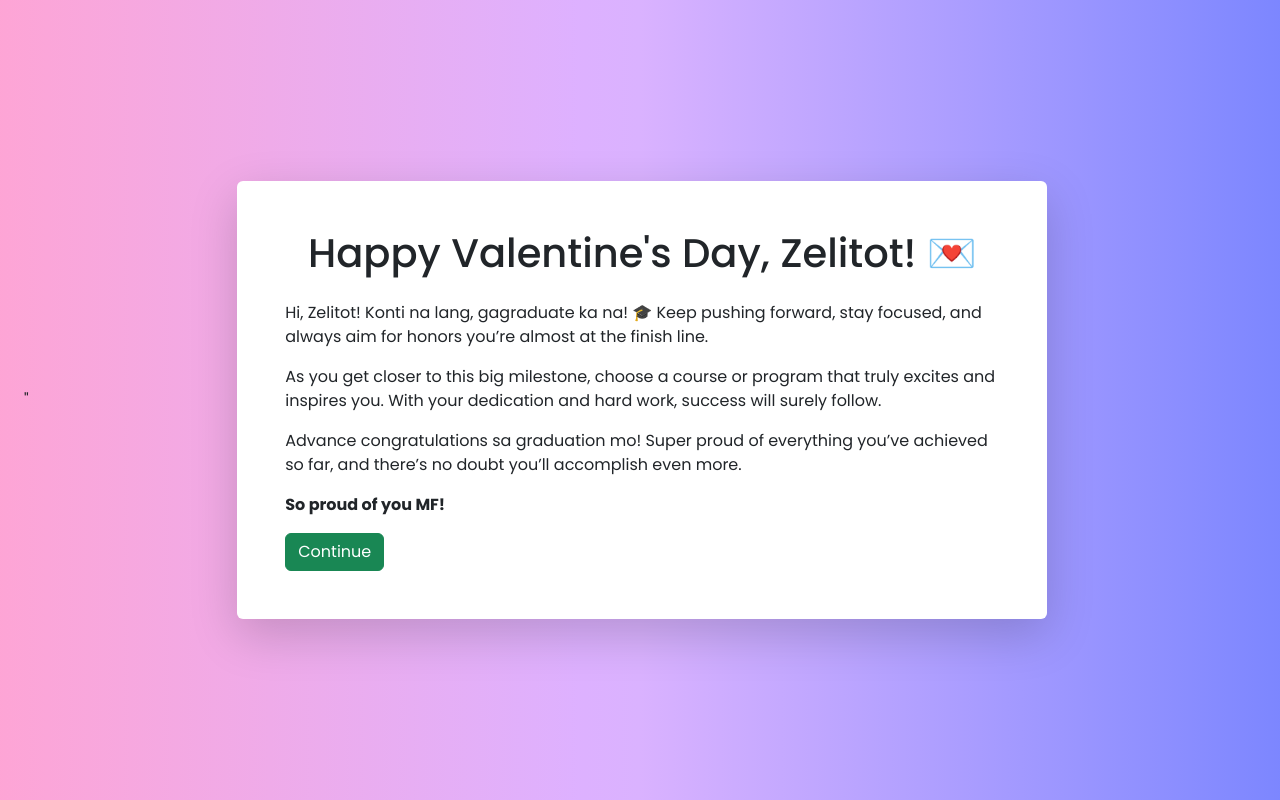
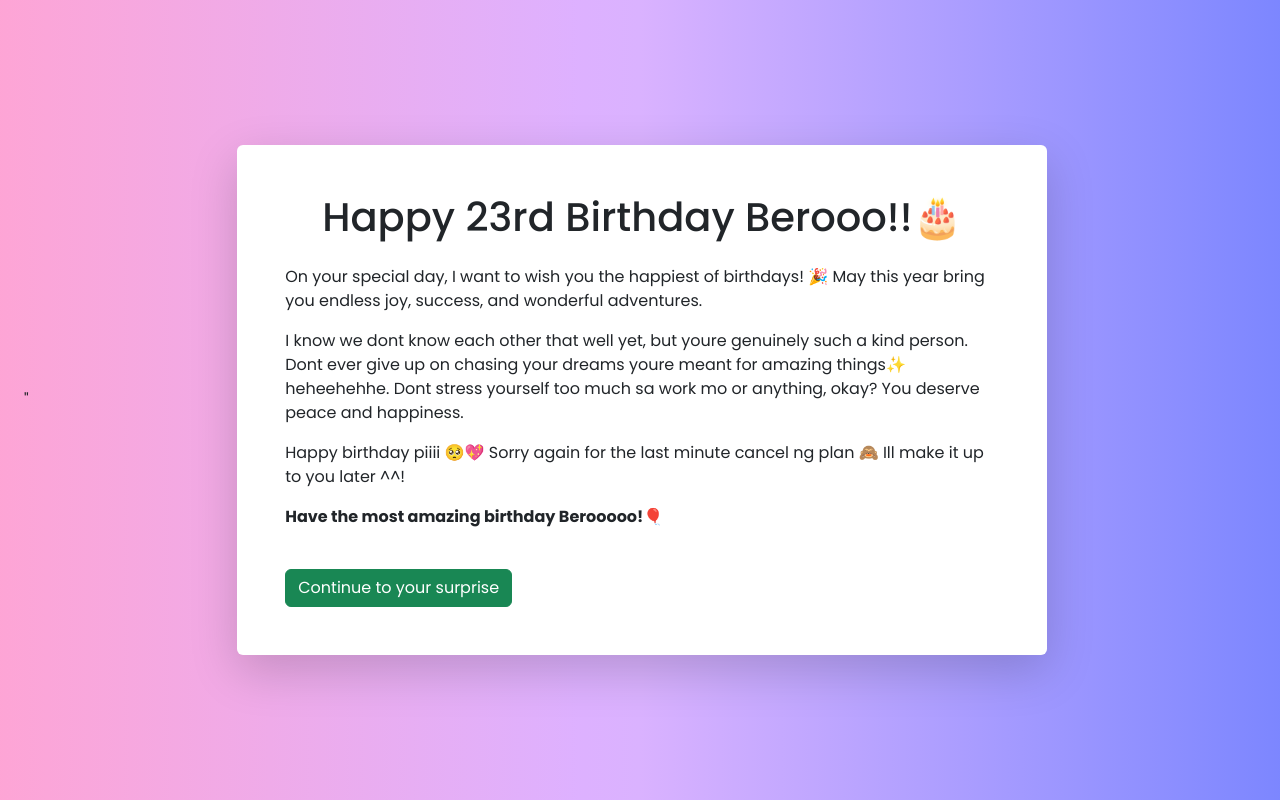
Before and after one commit to Liebe3/zel, a React (Vite) app: page /zel/letter in a window 1280 px wide. Built offline with nearby package versions, Linux system fonts and the light colour scheme.

Commit message:
just birthay message

```diff
--- a/src/components/Flower.jsx
+++ b/src/components/Flower.jsx
@@ -7,7 +7,7 @@ const Flower = () => {
     <div className="flowers-container">
       <div className="flowers-card">
         <h1 className="flowers-title">
-          Hello Zelitot! Here's a tulips flower just for you!!!{" "}
+          Happy 23rd Birthday! Here's a special birthday flowers for you!
           <IoMdFlower className="flower-icon" />
         </h1>
         <div className="image-container">
--- a/src/components/LetterForZel.jsx
+++ b/src/components/LetterForZel.jsx
@@ -17,27 +17,31 @@ const LetterForZel = () => {
           <div className="card shadow-lg border-0">
             <div className="card-body p-5">
               <h1 className="text-center mb-4">
-                Happy Valentine's Day, Zelitot! 💌
+                Happy 23rd Birthday Berooo!!🎂
               </h1>
               <div className="letter-content">
                 <p>
-                  Hi, Zelitot! Konti na lang, gagraduate ka na! 🎓 Keep pushing
-                  forward, stay focused, and always aim for honors you’re almost
-                  at the finish line.
+                  On your special day, I want to wish you the happiest of
+                  birthdays! 🎉 May this year bring you endless joy, success,
+                  and wonderful adventures.
                 </p>
                 <p>
-                  As you get closer to this big milestone, choose a course or
-                  program that truly excites and inspires you. With your
-                  dedication and hard work, success will surely follow.
+                  I know we dont know each other that well yet, but youre
+                  genuinely such a kind person. Dont ever give up on chasing
+                  your dreams youre meant for amazing things✨ heheehehhe.
+                  Dont stress yourself too much sa work mo or anything, okay? You
+                  deserve peace and happiness.
                 </p>
                 <p>
-                  Advance congratulations sa graduation mo! Super proud of
-                  everything you’ve achieved so far, and there’s no doubt you’ll
-                  accomplish even more.
+                Happy birthday piiii 🥺💖
+                Sorry again for the last minute cancel ng plan 🙈 Ill make it up to you later ^^!
                 </p>
-                <p className="fw-bold">So proud of you MF!</p>
-                <button className="btn btn-success" onClick={hanldeContinue}>
-                  Continue
+                <p className="fw-bold">Have the most amazing birthday Berooooo!🎈</p>
+                <button
+                  className="btn btn-success mt-4"
+                  onClick={hanldeContinue}
+                >
+                  Continue to your surprise
                 </button>
               </div>
             </div>
--- a/src/components/UserName.jsx
+++ b/src/components/UserName.jsx
@@ -29,27 +29,27 @@ const UserName = () => {
         }`}
       >
         <h1 className="text-4xl md:text-6xl font-bold text-white mb-6 animate-bounce">
-          Belated Happy Valentine's, Zelitot
+          Happy 23rd Birthday Berooo!
           <FaHeart
             className="inline-block ml-2 text-red-500 animate-pulse"
             size={48}
           />
         </h1>
         <p className="text-xl md:text-2xl text-pink-100 mb-8">
-          Congratulations on consistently being an honor student!
+          Wishing you an amazing birthday filled with joy and laughter! 🎉
         </p>
         <div className="space-y-4">
           <button
             className="bg-white text-pink-500 px-6 py-3 m-2 rounded-full font-semibold text-lg hover:bg-pink-100 transition-colors duration-300"
             onClick={handleVirtualuHug}
           >
-            Hug for you
+            Birthday Hug
           </button>
           <button
             className="bg-pink-500 text-white px-6 py-3 m-2 rounded-full font-semibold text-lg hover:bg-pink-600 transition-colors duration-300"
             onClick={handleLeteer}
           >
-            Letter for you
+            Birthday Message
           </button>
         </div>
       </div>
--- a/src/components/VirtualHug.jsx
+++ b/src/components/VirtualHug.jsx
@@ -7,9 +7,9 @@ const VirtualHug = () => {
     <div className="min-h-screen bg-gradient-to-r from-pink-200 to-purple-200 flex flex-col items-center justify-center p-4">
       <div className="bg-white rounded-lg shadow-xl p-8 max-w-md w-full text-center">
         <h1 className="text-3xl md:text-4xl font-bold text-pink-600 mb-6">
-          Hi, Zelitot
+          Birthday Hugs!
           <FaHeart
-            className="inline-block ml-2 text-red-500"
+            className="inline-block ml-2 text-red-500 animate-pulse"
             size={40}
           />
         </h1>
```
